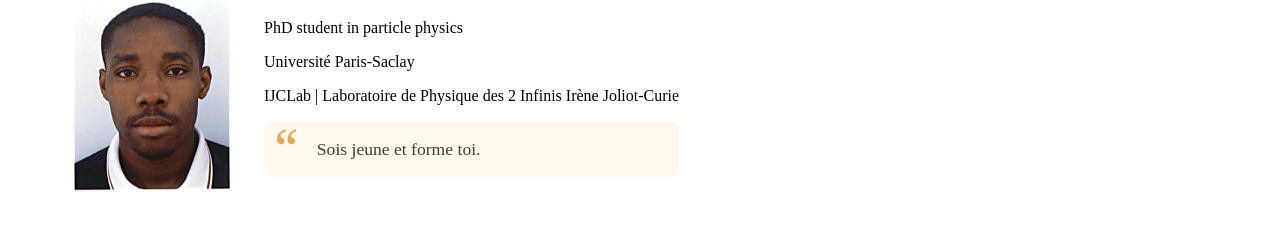
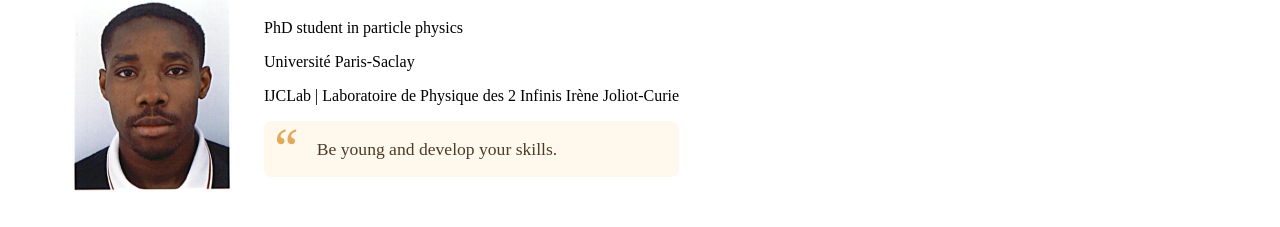
Before and after one commit to ftouchte/ftouchte.github.io, a plain HTML site: page index.html in a window 1280 px wide. Shown: the part 171-398 px from the top of the page. Drawn offline with Linux system fonts and the light colour scheme.

Commit message:
put my intro in eng

```diff
--- a/index.html
+++ b/index.html
@@ -36,7 +36,7 @@
 
                 <blockquote class="citation">
                     <span class="citation-mark">&ldquo;</span>
-                    Sois jeune et forme toi.
+                    Be young and develop your skills.
                 </blockquote>
             </div>
 
```
